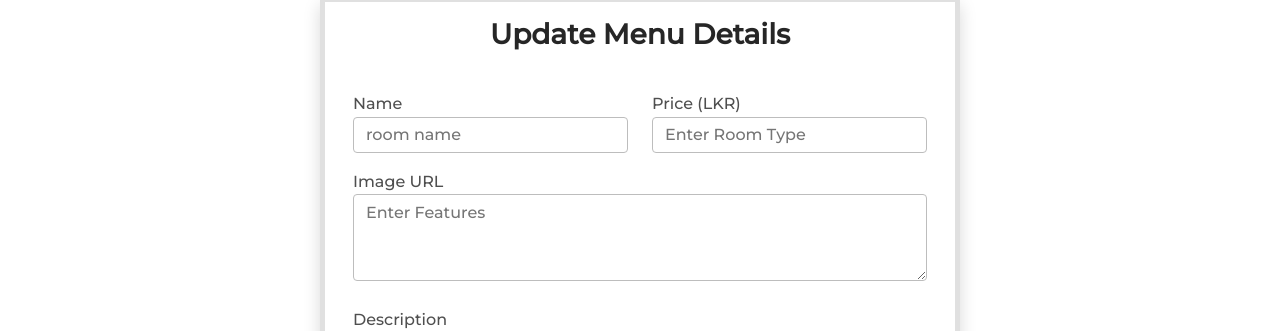
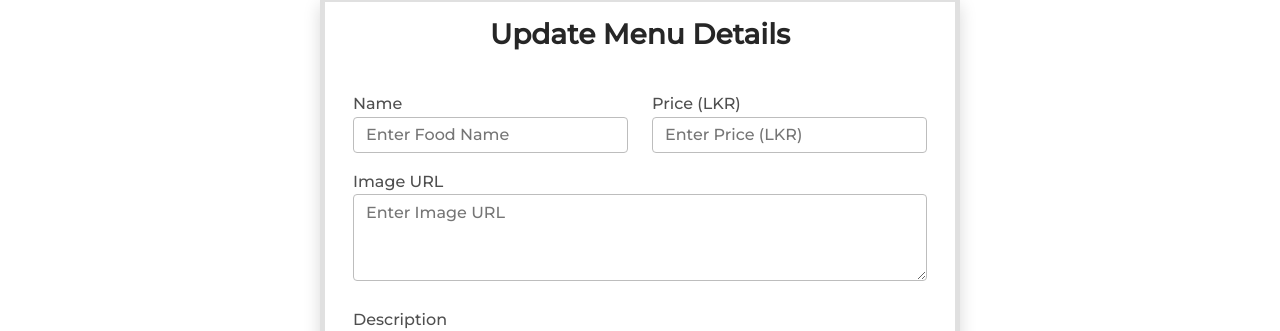
Before and after one commit to minosh00/Wijaya_Beach_Hotel, a React (Create React App) app in the folder client/: page /updateMenuByID/1 in a window 1280 px wide. Shown: the part 128-459 px from the top of the page. Built offline with nearby package versions, Linux system fonts and the light colour scheme; no server answers; a web font is replaced by a local one.

Commit message:
editmenu

```diff
--- a/client/src/components/Restaurants/EditMenu.js
+++ b/client/src/components/Restaurants/EditMenu.js
@@ -78,17 +78,17 @@ const EditMenu = () => {
             <div className="row py-3">
               <div className="col-md-6">
                 <label for="name">  Name </label>
-                <input type="text" class="form-control" value={name} onChange={handleName} placeholder="room name " />
+                <input type="text" class="form-control" value={name} onChange={handleName} placeholder="Enter Food Name" />
               </div>
               <div class="col-md-6">
                 <label for="type"> Price (LKR) </label>
-                <input class="form-control" id="type" value={price} onChange={handlePrice} placeholder="Enter Room Type" />
+                <input class="form-control" id="type" value={price} onChange={handlePrice} placeholder="Enter Price (LKR)" />
               </div>
             </div>
 
             <div class="col-md-12">
               <label for="features"> Image URL </label>
-              <textarea class="form-control" type="text" value={images} onChange={handleImages} placeholder="Enter Features" rows="3" /> <br />
+              <textarea class="form-control" type="text" value={images} onChange={handleImages} placeholder="Enter Image URL" rows="3" /> <br />
             </div>
             <div class="col-md-12">
               <label for="description"> Description   </label>
```
